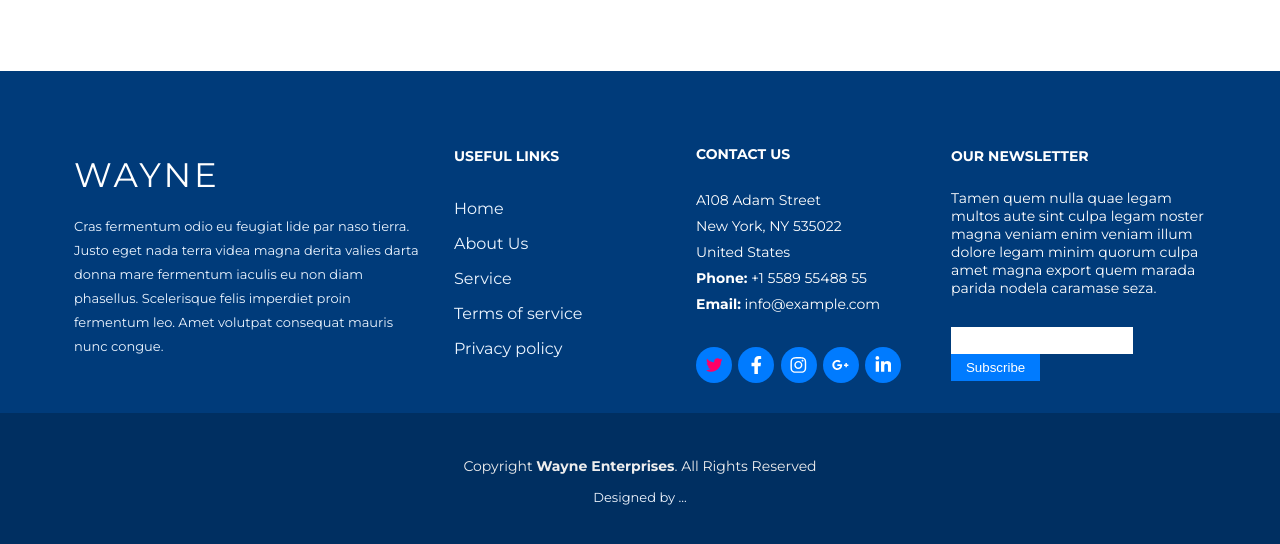
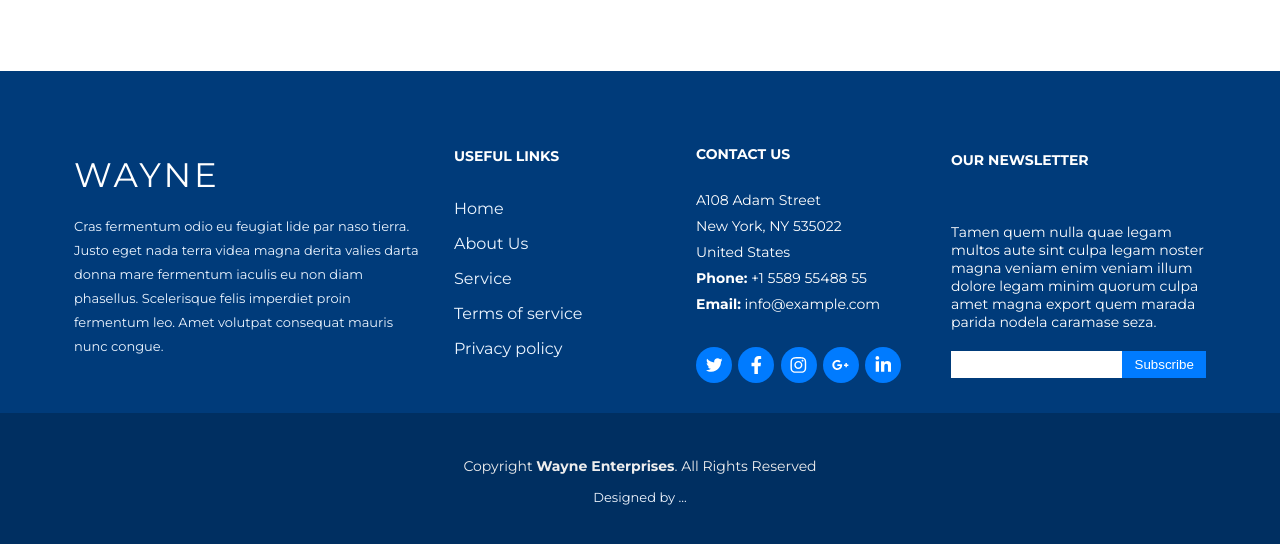
Before and after one commit to leslietumulty/Trabajo-Practico-1, a plain HTML site: page index.html in a window 1280 px wide. Shown: the part 6126-6670 px from the top of the page. Drawn offline with nearby package versions, Linux system fonts and the light colour scheme.

Commit message:
footer terminado

```diff
--- a/index.html
+++ b/index.html
@@ -1063,7 +1063,7 @@
 
 
             <div class="redes-sociales">
-              <div class="redes-sociales-contenedores-foot twitter"><svg class="redes-sociales-svg-foot" aria-hidden="true" focusable="false" data-prefix="fab" data-icon="twitter" class="svg-inline--fa fa-twitter fa-w-16" role="img" xmlns="http://www.w3.org/2000/svg" viewBox="0 0 512 512"><path d="M459.37 151.716c.325 4.548.325 9.097.325 13.645 0 138.72-105.583 298.558-298.558 298.558-59.452 0-114.68-17.219-161.137-47.106 8.447.974 16.568 1.299 25.34 1.299 49.055 0 94.213-16.568 130.274-44.832-46.132-.975-84.792-31.188-98.112-72.772 6.498.974 12.995 1.624 19.818 1.624 9.421 0 18.843-1.3 27.614-3.573-48.081-9.747-84.143-51.98-84.143-102.985v-1.299c13.969 7.797 30.214 12.67 47.431 13.319-28.264-18.843-46.781-51.005-46.781-87.391 0-19.492 5.197-37.36 14.294-52.954 51.655 63.675 129.3 105.258 216.365 109.807-1.624-7.797-2.599-15.918-2.599-24.04 0-57.828 46.782-104.934 104.934-104.934 30.213 0 57.502 12.67 76.67 33.137 23.715-4.548 46.456-13.32 66.599-25.34-7.798 24.366-24.366 44.833-46.132 57.827 21.117-2.273 41.584-8.122 60.426-16.243-14.292 20.791-32.161 39.308-52.628 54.253z" fill="#ff0066"/></svg>
+              <div class="redes-sociales-contenedores-foot twitter"><svg class="redes-sociales-svg-foot" aria-hidden="true" focusable="false" data-prefix="fab" data-icon="twitter" class="svg-inline--fa fa-twitter fa-w-16" role="img" xmlns="http://www.w3.org/2000/svg" viewBox="0 0 512 512"><path fill="currentColor" d="M459.37 151.716c.325 4.548.325 9.097.325 13.645 0 138.72-105.583 298.558-298.558 298.558-59.452 0-114.68-17.219-161.137-47.106 8.447.974 16.568 1.299 25.34 1.299 49.055 0 94.213-16.568 130.274-44.832-46.132-.975-84.792-31.188-98.112-72.772 6.498.974 12.995 1.624 19.818 1.624 9.421 0 18.843-1.3 27.614-3.573-48.081-9.747-84.143-51.98-84.143-102.985v-1.299c13.969 7.797 30.214 12.67 47.431 13.319-28.264-18.843-46.781-51.005-46.781-87.391 0-19.492 5.197-37.36 14.294-52.954 51.655 63.675 129.3 105.258 216.365 109.807-1.624-7.797-2.599-15.918-2.599-24.04 0-57.828 46.782-104.934 104.934-104.934 30.213 0 57.502 12.67 76.67 33.137 23.715-4.548 46.456-13.32 66.599-25.34-7.798 24.366-24.366 44.833-46.132 57.827 21.117-2.273 41.584-8.122 60.426-16.243-14.292 20.791-32.161 39.308-52.628 54.253z" fill="#ff0066"/></svg>
               </div>
               <div class="redes-sociales-contenedores-foot facebook"><svg class="redes-sociales-svg-foot" aria-hidden="true" focusable="false" data-prefix="fab" data-icon="facebook-f" class="svg-inline--fa fa-facebook-f fa-w-10" role="img" xmlns="http://www.w3.org/2000/svg" viewBox="0 0 320 512"><path fill="currentColor" d="M279.14 288l14.22-92.66h-88.91v-60.13c0-25.35 12.42-50.06 52.24-50.06h40.42V6.26S260.43 0 225.36 0c-73.22 0-121.08 44.38-121.08 124.72v70.62H22.89V288h81.39v224h100.17V288z"/></svg>
               </div>
@@ -1090,7 +1090,7 @@
             </div>
 
             <div class="suscribirse">
-              <form action="" method="post">
+              <form class="footer-email-sub"action="" method="post">
                 <input class="email" type="email" name="email"><input class="sub" type="submit"  value="Subscribe">
               </form>
             </div>
--- a/style.scss
+++ b/style.scss
@@ -1402,13 +1402,18 @@ html {
     color: #fff;
     text-transform: uppercase;
     position: relative;
-    padding-bottom: 10px;
+    padding-bottom: 40px;
   }
 
   .noticias-texto {
     font-size: 14px;
-    padding: 0;
-    margin: 0px 0px 30px;
+    padding: 0px;
+    margin: 0px 0px 20px;
+  }
+}
+
+.footer-email-sub {
+  @include flex;
 }
 
 .email {
@@ -1447,4 +1452,3 @@ html {
     }
   }
 }
-}
```
Also changed, not shown: style.css. Lines whose indentation alone changed are shown as unchanged.
